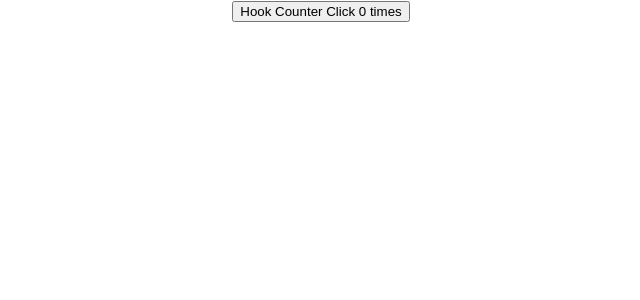
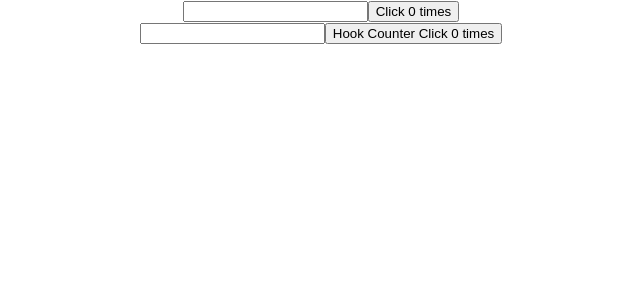
Before and after one commit to NorrisChenCA/reactjs_tutorial, a React (Create React App) app: page / in a window 1280 px wide. Shown: the top 300 px of the page, without its empty margins (319-959 px from the left). Built offline with nearby package versions, Linux system fonts and the light colour scheme.

Commit message:
condition effect

```diff
--- a/src/App.js
+++ b/src/App.js
@@ -81,8 +81,11 @@
 //07132019
 //import HookCounterFour from './components/07132019useState_with_array/HookCounterFour'
 //07152019
-import ClassCounterOne from './components/07152019useEffect_after_render/ClassCounterOne'
-import HookCounterOne from './components/07152019useEffect_after_render/HookCounterOne'
+//import ClassCounterOne from './components/07152019useEffect_after_render/ClassCounterOne'
+//import HookCounterOne from './components/07152019useEffect_after_render/HookCounterOne'
+//07162019
+import ClassCounterOne from './components/07162019conditionally_run_effects/ClassCounterOne'
+import HookCounterOne from './components/07162019conditionally_run_effects/HookCounterOne'
 
 class App extends Component {
   constructor() {
@@ -252,6 +255,10 @@
 
         {/*07152019------------------*/}
         {/*<ClassCounterOne />*/}
+        {/*<HookCounterOne />*/}
+
+        {/*07162019------------------*/}
+        <ClassCounterOne />
         <HookCounterOne />
       </div>
     )
--- /dev/null
+++ b/src/components/07162019conditionally_run_effects/ClassCounterOne.js
@@ -0,0 +1,37 @@
+import React, { Component } from 'react'
+
+class ClassCounterOne extends Component {
+  constructor(props) {
+    super(props)
+    this.state = {
+      count: 0,
+      name: ''
+    }
+  }
+
+  componentDidMount() {
+    document.title = `Clicked ${this.state.count} times`
+  }
+
+  componentDidUpdate(prevProps, prevState) {
+    if(prevState.count !== this.state.count){
+      console.log('Class Counter Updating document title')
+      document.title = `Clicked ${this.state.count} times`
+    }
+  }
+
+  render() {
+    return(
+      <div>
+        <input type='text' value={this.state.name} onChange={(e) => {
+          this.setState({ name: e.target.value })
+        }} />
+        <button onClick={() => this.setState({ count: this.state.count + 1})}>
+          Click {this.state.count} times
+        </button>
+      </div>
+    )
+  }
+}
+
+export default ClassCounterOne
--- /dev/null
+++ b/src/components/07162019conditionally_run_effects/HookCounterOne.js
@@ -0,0 +1,21 @@
+import React, { useState, useEffect } from 'react'
+
+function HookCounterOne() {
+  const [count, setCount] = useState(0)
+  const [name, setName] = useState('')
+
+  // useEffect run every render
+  useEffect(() => {
+    console.log('Hook Counter Update document title');
+    document.title = `You click ${count} times`
+  }, [count])
+
+  return(
+    <div>
+      <input type='text' value={name} onChange={e => setName(e.target.value)} />
+      <button onClick={() => setCount(count + 1)}>Hook Counter Click {count} times</button>
+    </div>
+  )
+}
+
+export default HookCounterOne
```
